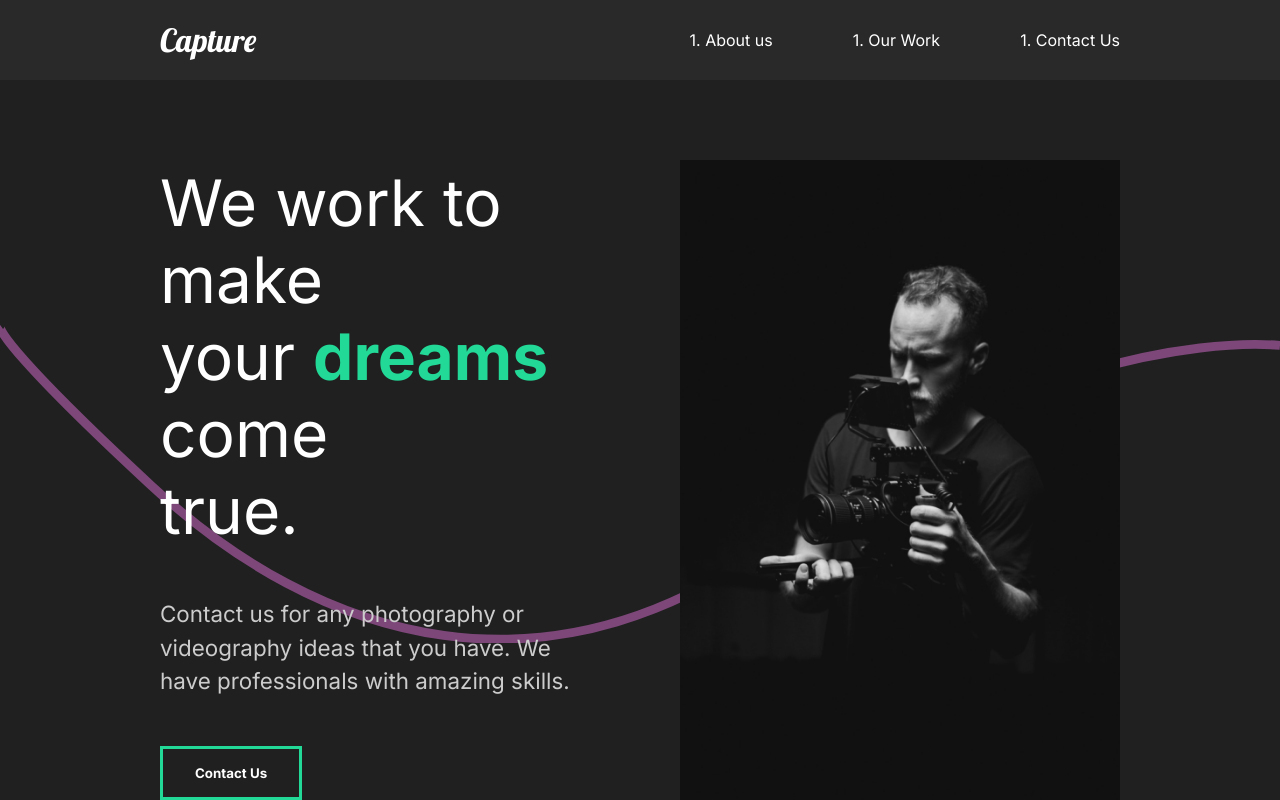
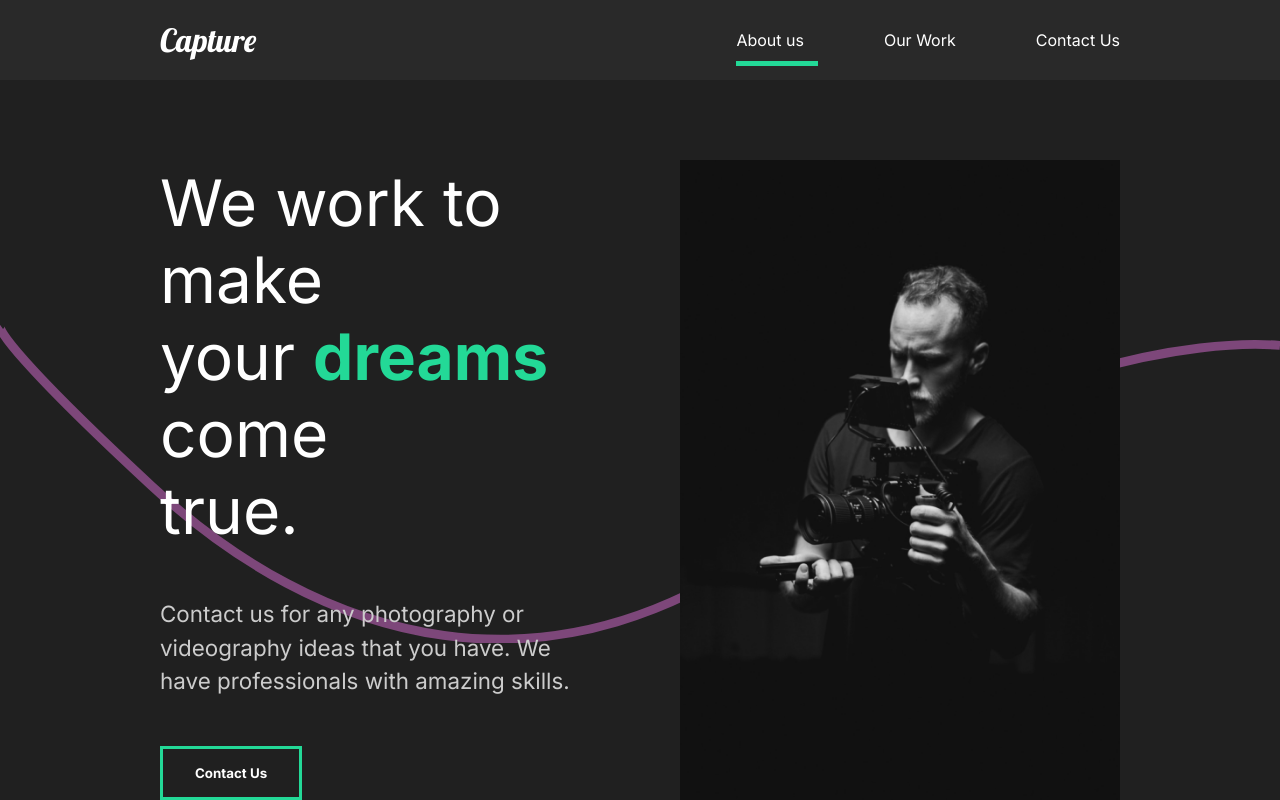
Before and after one commit to nevengluhovic/react-portfolio, a React (Create React App) app: page / in a window 1280 px wide. Shown: the top 800 px of the page. Built offline with nearby package versions, Linux system fonts and the light colour scheme.

Commit message:
16. Nav Underlines

```diff
--- a/src/components/Nav.js
+++ b/src/components/Nav.js
@@ -1,8 +1,11 @@
 import React from "react";
 import styled from "styled-components";
 import { Link } from "react-router-dom";
+import { motion } from "framer-motion";
+import { useLocation } from "react-router-dom";
 
 function Nav() {
+  const { pathname } = useLocation();
   return (
     <StyledNav>
       <h1>
@@ -12,13 +15,28 @@
       </h1>
       <ul>
         <li>
-          <Link to="/">1. About us</Link>
+          <Link to="/">About us</Link>
+          <Line
+            transition={{ duration: 0.75 }}
+            initial={{ width: "0%" }}
+            animate={{ width: pathname === "/" ? "55%" : "0%" }}
+          />
         </li>
         <li>
-          <Link to="/work">1. Our Work</Link>
+          <Link to="/work">Our Work</Link>
+          <Line
+            transition={{ duration: 0.75 }}
+            initial={{ width: "0%" }}
+            animate={{ width: pathname === "/work" ? "55%" : "0%" }}
+          />
         </li>
         <li>
-          <Link to="/contact">1. Contact Us</Link>
+          <Link to="/contact">Contact Us</Link>
+          <Line
+            transition={{ duration: 0.75 }}
+            initial={{ width: "0%" }}
+            animate={{ width: pathname === "/contact" ? "55%" : "0%" }}
+          />
         </li>
       </ul>
     </StyledNav>
@@ -56,4 +74,12 @@
   }
 `;
 
+const Line = styled(motion.div)`
+  height: 0.3rem;
+  width: 5%;
+  background: #23d997;
+  position: absolute;
+  bottom: -80%;
+`;
+
 export default Nav;
```
